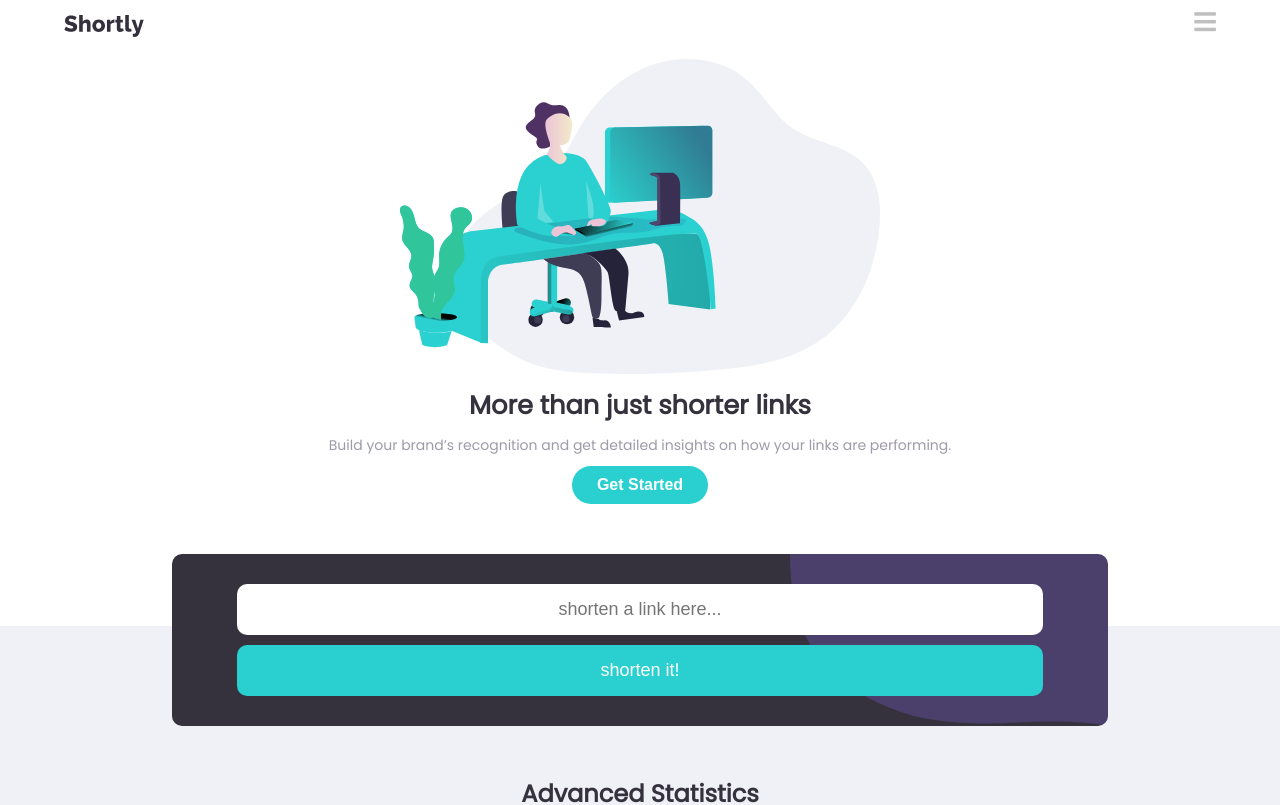
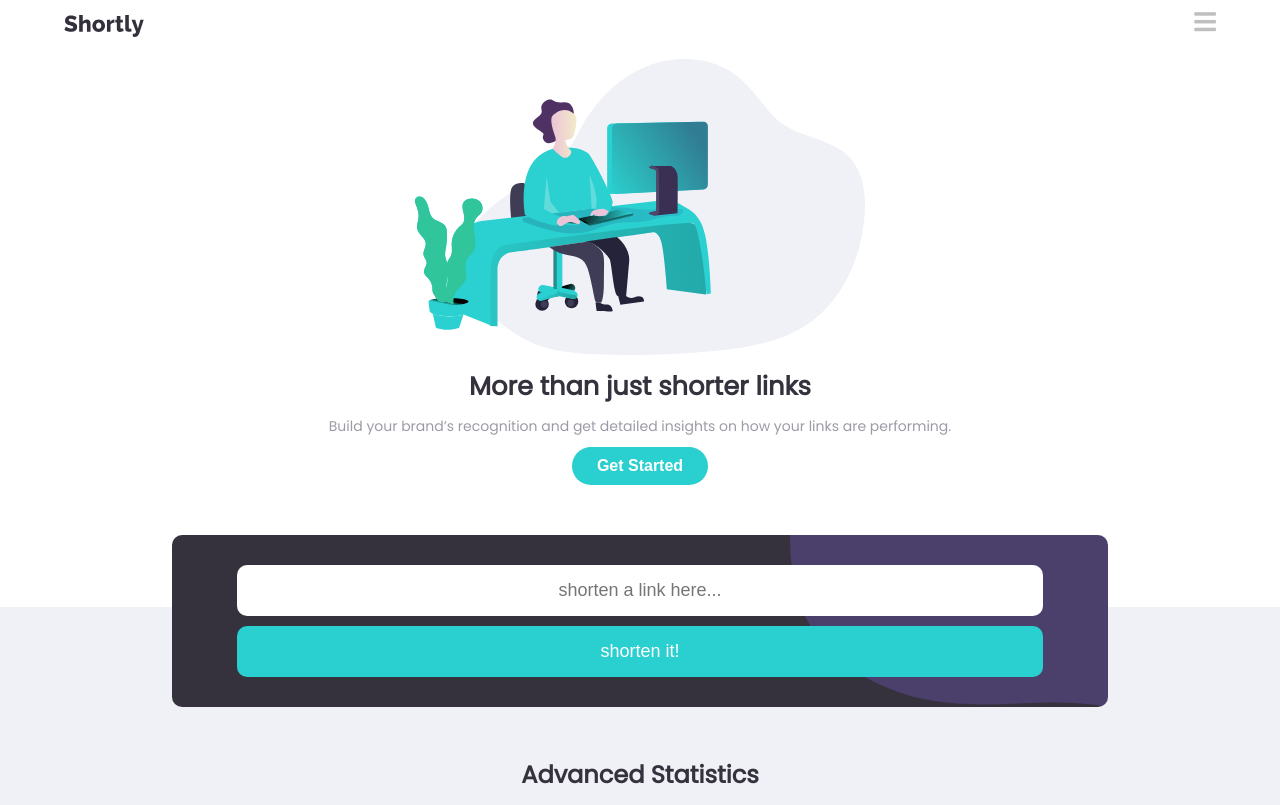
Before and after one commit to Runo-saduwa/shortly, a React (Create React App) app: page / in a window 1280 px wide. Shown: the top 805 px of the page. Built offline with nearby package versions, Linux system fonts and the light colour scheme.

Commit message:
hero update

```diff
--- a/src/components/Hero/Hero.css
+++ b/src/components/Hero/Hero.css
@@ -7,7 +7,7 @@
     overflow-x: hidden;
 }
 .illustration {
-    width: 480px;
+    width: 450px;
     overflow-x: hidden;
 }
 .header:last-child {
--- a/src/components/NavBar/NavBar.css
+++ b/src/components/NavBar/NavBar.css
@@ -50,7 +50,7 @@ i {
 }
 .horizontal-line {
     width: 100%;
-    height:0.5px;
+    height:1.5px;
     background-color: var(--GrayishViolet);
 }
 .signUpMobile {
```
